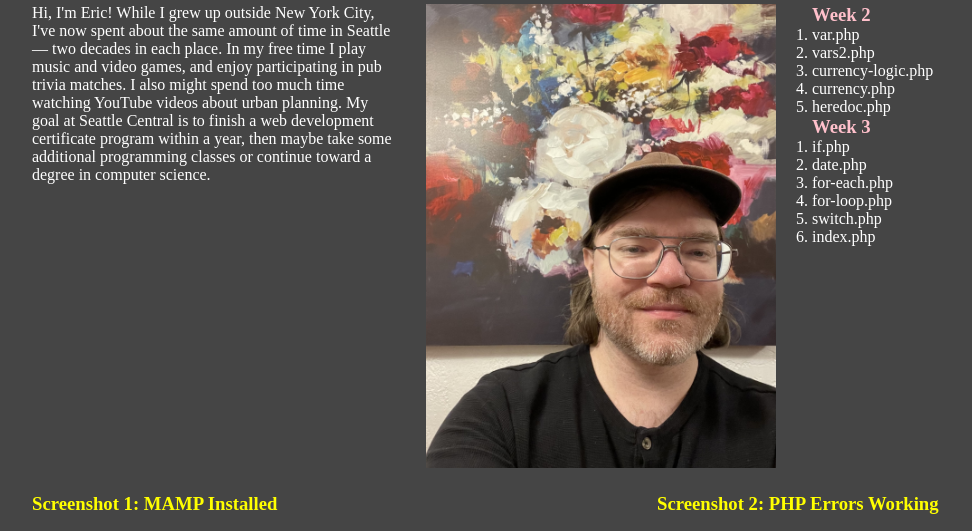
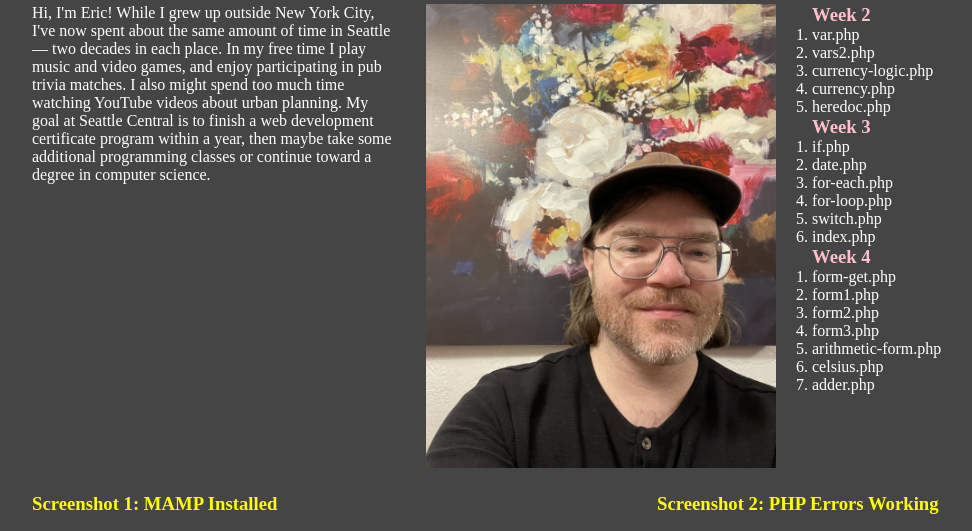
Before and after one commit to estaciwo/it261, a PHP site: page / in a window 1280 px wide. Shown: the part 285-816 px from the top of the page, without its empty margins (8-980 px from the left). Run offline with PHP 8.4, Linux system fonts and the light colour scheme.

Commit message:
Add files via upload

```diff
--- a/index.php
+++ b/index.php
@@ -47,6 +47,16 @@
                 <li><a href="weeks/week3/switch.php">switch.php</a></li>
                 <li><a href="weeks/week3/index.php">index.php</a></li>
             </ol>
+            <h3>Week 4</h3>
+            <ol>
+                <li><a href="weeks/week4/form-get.php">form-get.php</a></li>
+                <li><a href="weeks/week4/form1.php">form1.php</a></li>
+                <li><a href="weeks/week4/form2.php">form2.php</a></li>
+                <li><a href="weeks/week4/form3.php">form3.php</a></li>
+                <li><a href="weeks/week4/arithmetic-form.php">arithmetic-form.php</a></li>
+                <li><a href="weeks/week4/celsius.php">celsius.php</a></li>
+                <li><a href="weeks/week4/adder.php">adder.php</a></li>
+            </ol>
         </aside>
         <div id="screenshots">
             <div id="mamp"><h3>Screenshot 1: MAMP Installed</h3>
```
